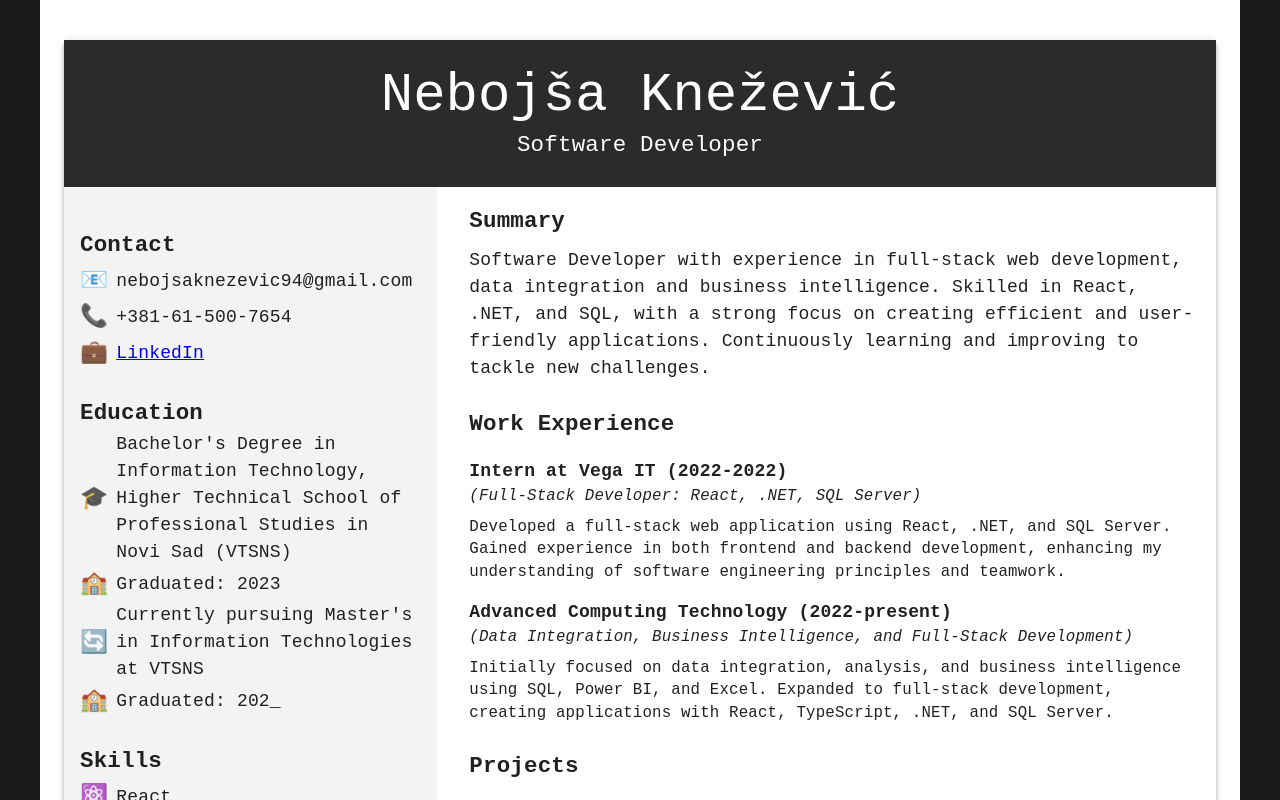
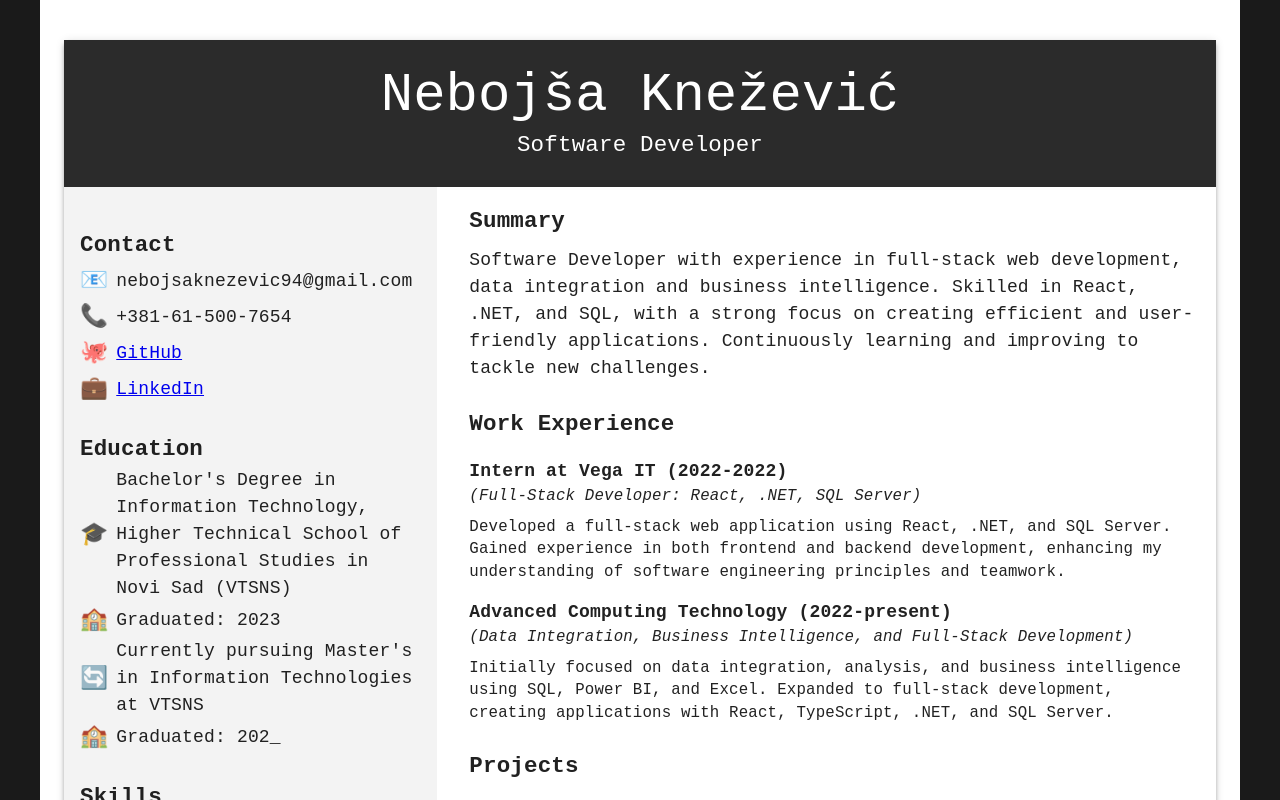
Before and after one commit to NebojsaKnezevic/MyCV, a React (Vite) app: page / in a window 1280 px wide. Shown: the top 800 px of the page. Built offline with nearby package versions, Linux system fonts and the light colour scheme.

Commit message:
git link added, minor change

```diff
--- a/src/components/left/contact/contact.tsx
+++ b/src/components/left/contact/contact.tsx
@@ -18,15 +18,15 @@ export const Contact: React.FC = () => {
                 <Typography variant="body1">+381-61-500-7654</Typography>
             </Box>
 
-            {/* Third Row: Instagram */}
-            {/* <Box sx={{ display: 'flex', alignItems: 'center' , mb: 2 }}>
-                <Typography variant="h6" sx={{ mr: 1 }}>📸</Typography>
+            {/* Third Row: GitHub */}
+            <Box sx={{ display: 'flex', alignItems: 'center', mb: 0 }}>
+                <Typography variant="h6" sx={{ mr: 1 }}>🐙</Typography> {/* GitHub icon */}
                 <Typography variant="body1">
-                    <a href="https://www.instagram.com/knezevic.knez?igsh=MWl1dDJrd3h0dzl5MQ==" target="_blank" rel="noopener noreferrer">
-                        Instagram
+                    <a href="https://github.com/NebojsaKnezevic" target="_blank" rel="noopener noreferrer">
+                        GitHub
                     </a>
                 </Typography>
-            </Box> */}
+            </Box>
 
 
             {/* Fourth Row: LinkedIn */}
```
